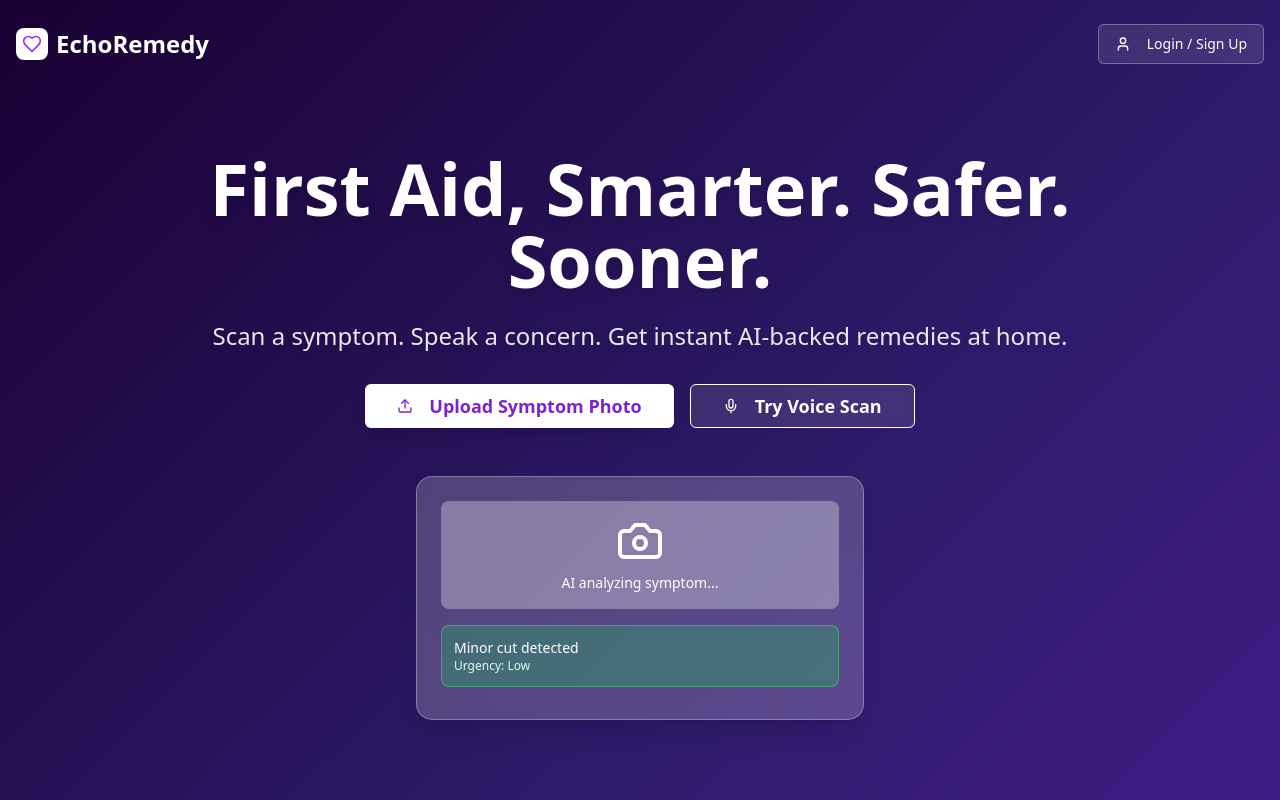
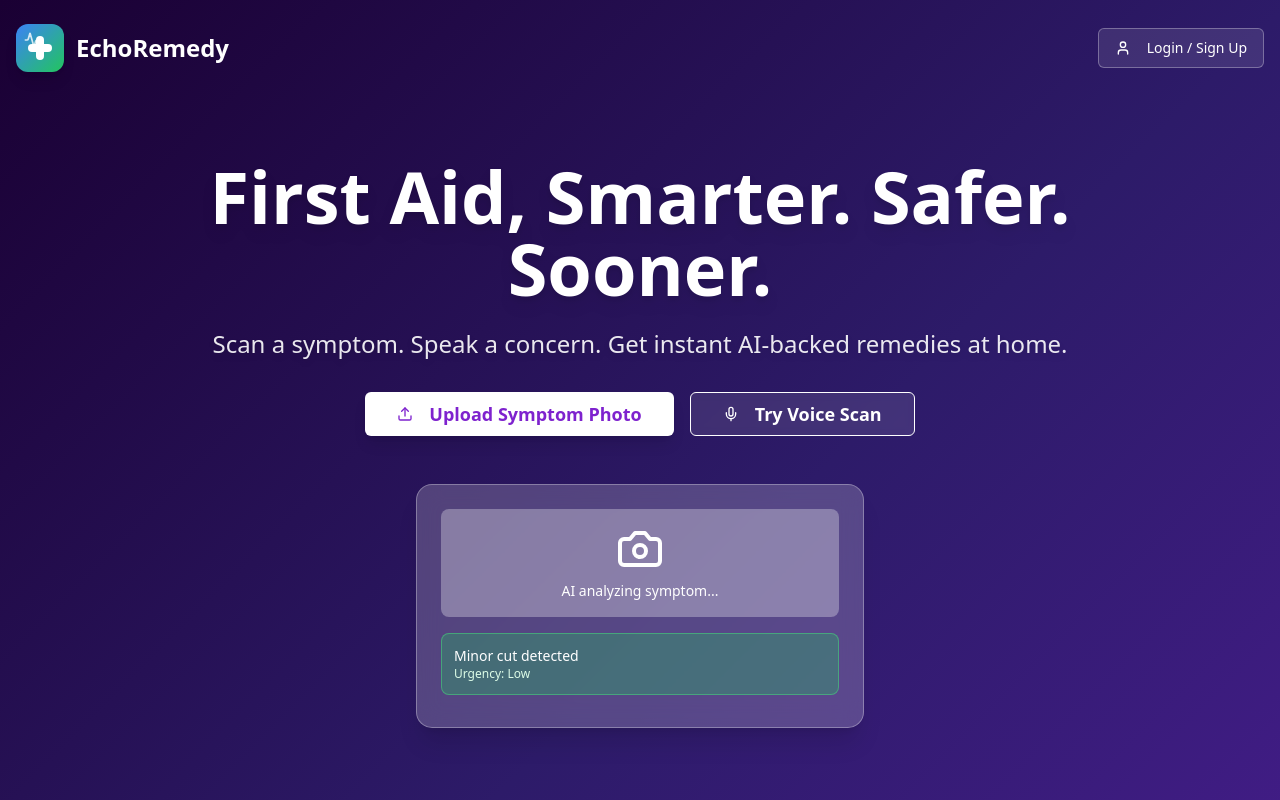
Before and after one commit to sanjuuniqu2007/remedy-echo-vision, a React (Vite) app: page / in a window 1280 px wide. Shown: the top 800 px of the page. Built offline with nearby package versions, Linux system fonts and the light colour scheme.

Commit message:
Refactor: Update logo with new text and symbol
Updated the logo in the landing page with the provided text and symbol.

```diff
--- a/src/components/LandingPage.tsx
+++ b/src/components/LandingPage.tsx
@@ -1,6 +1,5 @@
-
 import { useState } from 'react';
-import { Camera, Mic, User, Upload, Brain, Clock, Shield, Home, Heart, ChevronRight, Star, Play } from 'lucide-react';
+import { Camera, Mic, User, Upload, Brain, Clock, Shield, Home, Heart, ChevronRight, Star, Play, Activity } from 'lucide-react';
 import { Button } from '@/components/ui/button';
 import { Card, CardContent, CardDescription, CardHeader, CardTitle } from '@/components/ui/card';
 
@@ -20,11 +19,27 @@ const LandingPage = ({ onNavigate, onShowAuth }: LandingPageProps) => {
       {/* Header */}
       <header className="container mx-auto px-4 py-6 relative z-10">
         <div className="flex justify-between items-center">
-          <div className="flex items-center gap-2">
-            <div className="w-8 h-8 bg-white rounded-lg flex items-center justify-center">
-              <Heart className="h-5 w-5 text-purple-600" />
+          <div className="flex items-center gap-3">
+            {/* Medical Cross Logo */}
+            <div className="relative">
+              <div className="w-12 h-12 bg-gradient-to-br from-blue-500 to-green-500 rounded-xl flex items-center justify-center shadow-lg">
+                <div className="relative">
+                  {/* Cross shape */}
+                  <div className="w-6 h-6 relative">
+                    <div className="absolute inset-x-2 inset-y-0 bg-white rounded-sm"></div>
+                    <div className="absolute inset-y-2 inset-x-0 bg-white rounded-sm"></div>
+                  </div>
+                  {/* Heartbeat line */}
+                  <Activity className="absolute -top-1 -left-1 h-4 w-4 text-white opacity-80" strokeWidth={2.5} />
+                </div>
+              </div>
             </div>
-            <h1 className="text-2xl font-bold text-white">EchoRemedy</h1>
+            <div>
+              <h1 className="text-2xl font-bold text-white">
+                <span className="text-white">Echo</span>
+                <span className="text-white">Remedy</span>
+              </h1>
+            </div>
           </div>
           <Button
             variant="outline"
@@ -248,9 +263,17 @@ const LandingPage = ({ onNavigate, onShowAuth }: LandingPageProps) => {
         <div className="container mx-auto px-4 py-8">
           <div className="grid md:grid-cols-4 gap-8">
             <div>
-              <div className="flex items-center gap-2 mb-4">
-                <div className="w-6 h-6 bg-white rounded-lg flex items-center justify-center">
-                  <Heart className="h-4 w-4 text-purple-600" />
+              <div className="flex items-center gap-3 mb-4">
+                <div className="relative">
+                  <div className="w-8 h-8 bg-gradient-to-br from-blue-500 to-green-500 rounded-lg flex items-center justify-center">
+                    <div className="relative">
+                      <div className="w-4 h-4 relative">
+                        <div className="absolute inset-x-1 inset-y-0 bg-white rounded-sm"></div>
+                        <div className="absolute inset-y-1 inset-x-0 bg-white rounded-sm"></div>
+                      </div>
+                      <Activity className="absolute -top-0.5 -left-0.5 h-3 w-3 text-white opacity-80" strokeWidth={2.5} />
+                    </div>
+                  </div>
                 </div>
                 <span className="font-bold text-white">EchoRemedy</span>
               </div>
```
